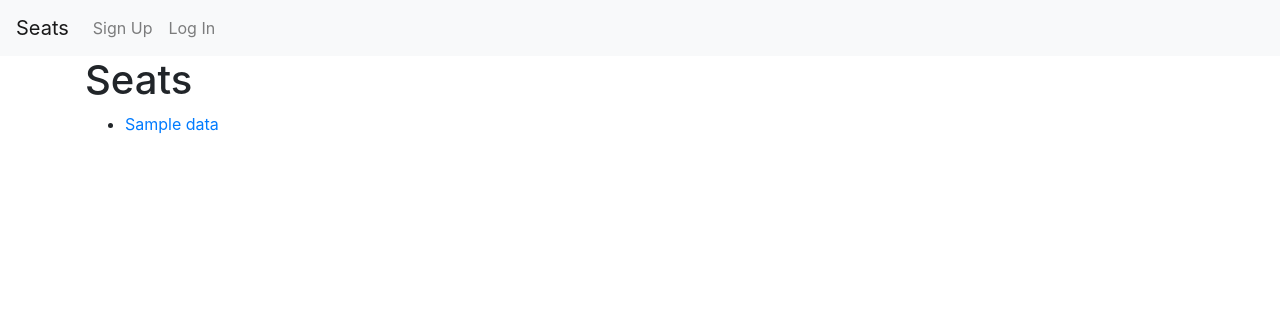
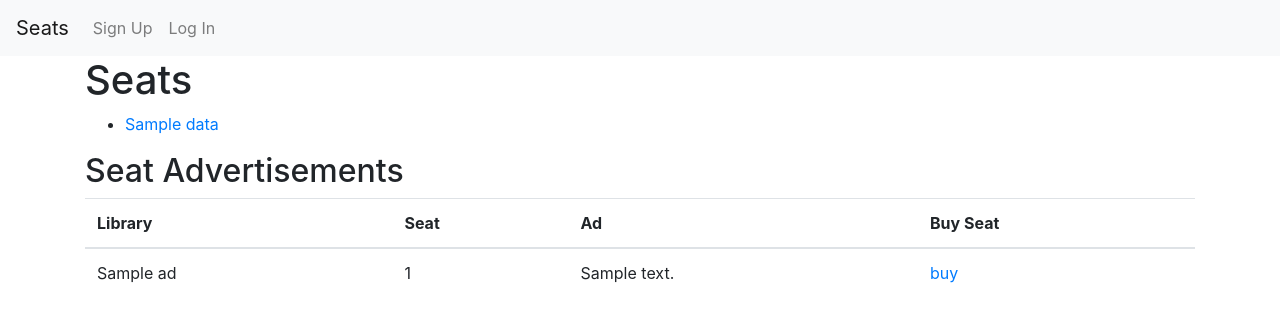
Before and after one commit to woodbridge/seats, a Flask app: template templates/index.html in a window 1280 px wide. Shown: the top 322 px of the page. Run offline with Flask 2, Linux system fonts and the light colour scheme; the template is opened without the code that fills it: most values are stand-ins (such as "Sample title", 1, 10 or a date in 2020); parts of the project's set-up code (start-up, migrations or seed data) failed here and were passed over; some libraries are stand-ins or nearby versions.

Commit message:
add basic ad table on index page

```diff
--- a/server.py
+++ b/server.py
@@ -118,43 +118,23 @@ def login_required(fn):
 def index():
   cursor = g.conn.execute("SELECT name FROM library")
   libraries = []
+
   for result in cursor:
     libraries.append(result['name'].lower())  # can also be accessed using result[0]
+
   cursor.close()
 
-  #
-  # Flask uses Jinja templates, which is an extension to HTML where you can
-  # pass data to a template and dynamically generate HTML based on the data
-  # (you can think of it as simple PHP)
-  # documentation: https://realpython.com/blog/python/primer-on-jinja-templating/
-  #
-  # You can see an example template in templates/index.html
-  #
-  # context are the variables that are passed to the template.
-  # for example, "data" key in the context variable defined below will be
-  # accessible as a variable in index.html:
-  #
-  #     # will print: [u'grace hopper', u'alan turing', u'ada lovelace']
-  #     <div>{{data}}</div>
-  #
-  #     # creates a <div> tag for each element in data
-  #     # will print:
-  #     #
-  #     #   <div>grace hopper</div>
-  #     #   <div>alan turing</div>
-  #     #   <div>ada lovelace</div>
-  #     #
-  #     {% for n in data %}
-  #     <div>{{n}}</div>
-  #     {% endfor %}
-  #
-  context = dict(data = libraries, user = g.user)
+  r = g.conn.execute("SELECT a.text, so.library_name, so.seat_id FROM ads a, seat_offerings so WHERE so.seat_offering_id = a.seat_offering_id")
 
+  ads = []
+  for row in r:
+    # TODO: We could parse these from tuples into dicts with named attribute keys but fuck it.
+    ads.append(r.fetchone())
 
-  #
-  # render_template looks in the templates/ folder for files.
-  # for example, the below file reads template/index.html
-  #
+  print(ads)
+
+  context = dict(data = libraries, user = g.user, ads=ads)
+
   return render_template("index.html", **context)
 
 
--- a/templates/index.html
+++ b/templates/index.html
@@ -8,6 +8,27 @@
     <li><a href='/library/{{ n }}'>{{ n }}</a></li>
   {% endfor %}
 </ul>
+
+<h2>Seat Advertisements</h2>
+
+<table class='table'>
+  <tbody>
+    <thead>
+      <th>Library</th>
+      <th>Seat</th>
+      <th>Ad</th>
+      <th>Buy Seat</th>
+    </thead>
+{% for ad in ads %}
+    <tr>
+      <td>{{ ad['library_name'] }}</td>
+      <td>{{ ad['seat_id'] }}</td>
+      <td>{{ ad['text'].strip() }}</td>
+      <td><a href="/library/{{ ad['library_name'].lower() }}/{{ ad['seat_id'] }}">buy</a></td>
+    </tr>
+{% endfor %}
+  </tbody>
+</table>
+
+
 {% endblock %}
-
-<p><a href="another">Go to the other page</a></p>
```
